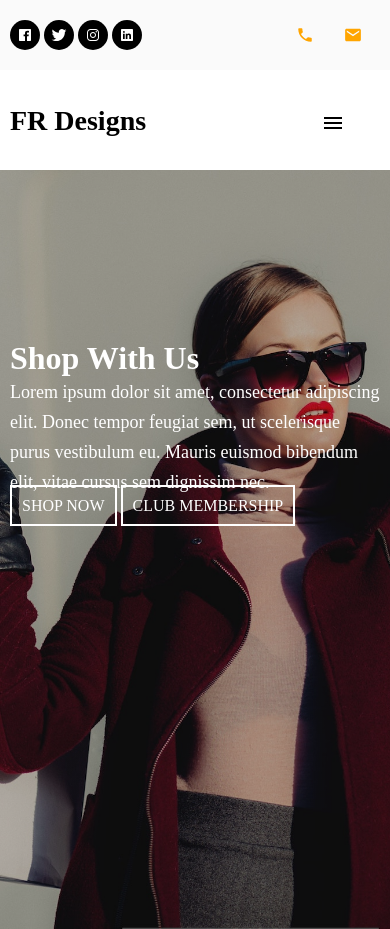
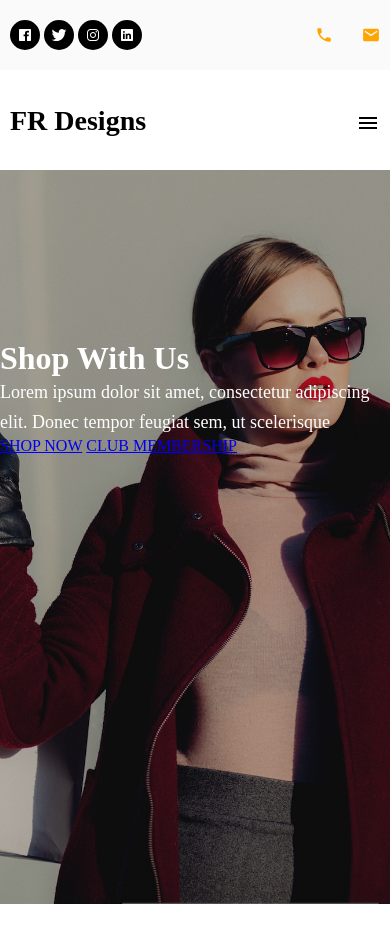
Before and after one commit to natoriaray/e-commerce-website, a plain HTML site: page index.html in a window 390 px wide. Shown: the top 929 px of the page. Drawn offline with nearby package versions, Linux system fonts and the light colour scheme; a web font is replaced by a local one.

Commit message:
restyling for responsiveness

```diff
--- a/index.html
+++ b/index.html
@@ -42,13 +42,15 @@
 			</header>
 
 			<section class="index-banner" data-stellar-background-ratio="0.5">
-				<div class="wrapper">
-					<div class="greeting-text">
+
+
+<div class="greeting-text">
 					<h2 >Shop With Us</h2>
-					<p>Lorem ipsum dolor sit amet, consectetur adipiscing elit. Donec tempor feugiat sem, ut scelerisque purus vestibulum eu. Mauris euismod bibendum elit, vitae cursus sem dignissim nec. </p>
+					<p>Lorem ipsum dolor sit amet, consectetur adipiscing elit. Donec tempor feugiat sem, ut scelerisque </p>
 					</div>
 
-					<div>
+
+
 						<a class="btn" href="#">SHOP NOW</a>
 						<a class="btn" href="#">CLUB MEMBERSHIP</a>
 					</div>
--- a/style.css
+++ b/style.css
@@ -11,7 +11,7 @@ html, body {
 /* TOP BAR */
 
 .wrapper {
-	max-width: 960px;
+	width: 100%;
 	padding: 0 10px;
 }
 
@@ -26,8 +26,8 @@ html, body {
 .icon-row {
 	display: flex;
 	width: ;
-	justify-content: ;
-	align-items: ;
+	justify-content: space-between;
+	align-items: center;
 }
 
 .circle {
@@ -141,23 +141,13 @@ h1 a {
 	height: 100vh;
 	background-image: linear-gradient(rgba(0, 0, 0, 0.3), rgba(0, 0, 0, 0.3)), url("images/banner_image.jpg");
 	background-size: cover;
-	background-position: center top;
+	background-position: center;
 	background-repeat: no-repeat;
-
 }
 
 .greeting-text {
 	color: white;
 	padding-top: 170px;
-}
-
-.btn {
-	text-decoration: none;
-	color: white;
-	border-style: solid;
-	border-width: 2px;
-	border-color: white;
-	padding: 10px;
 }
 
 h2 {
```
